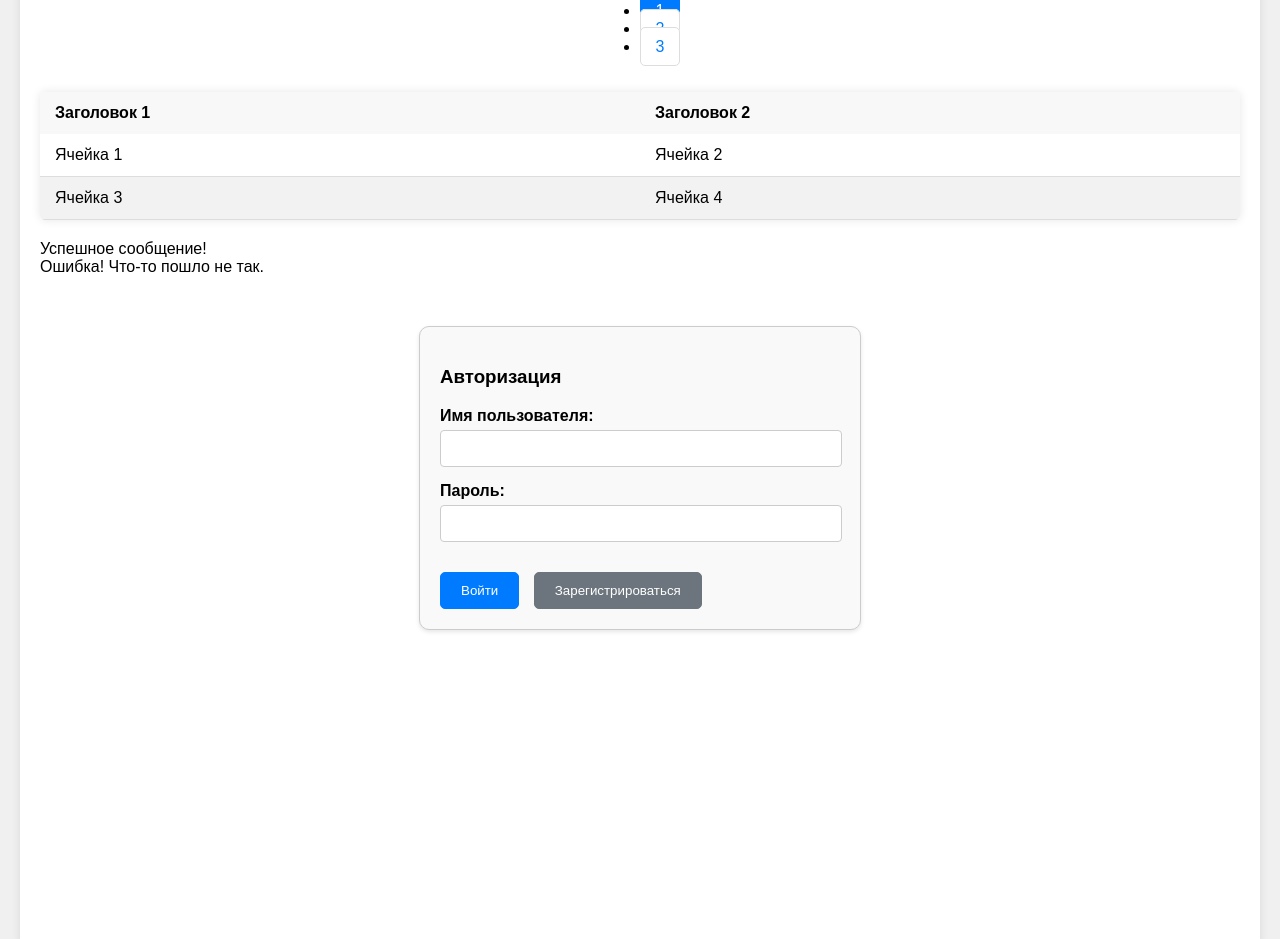
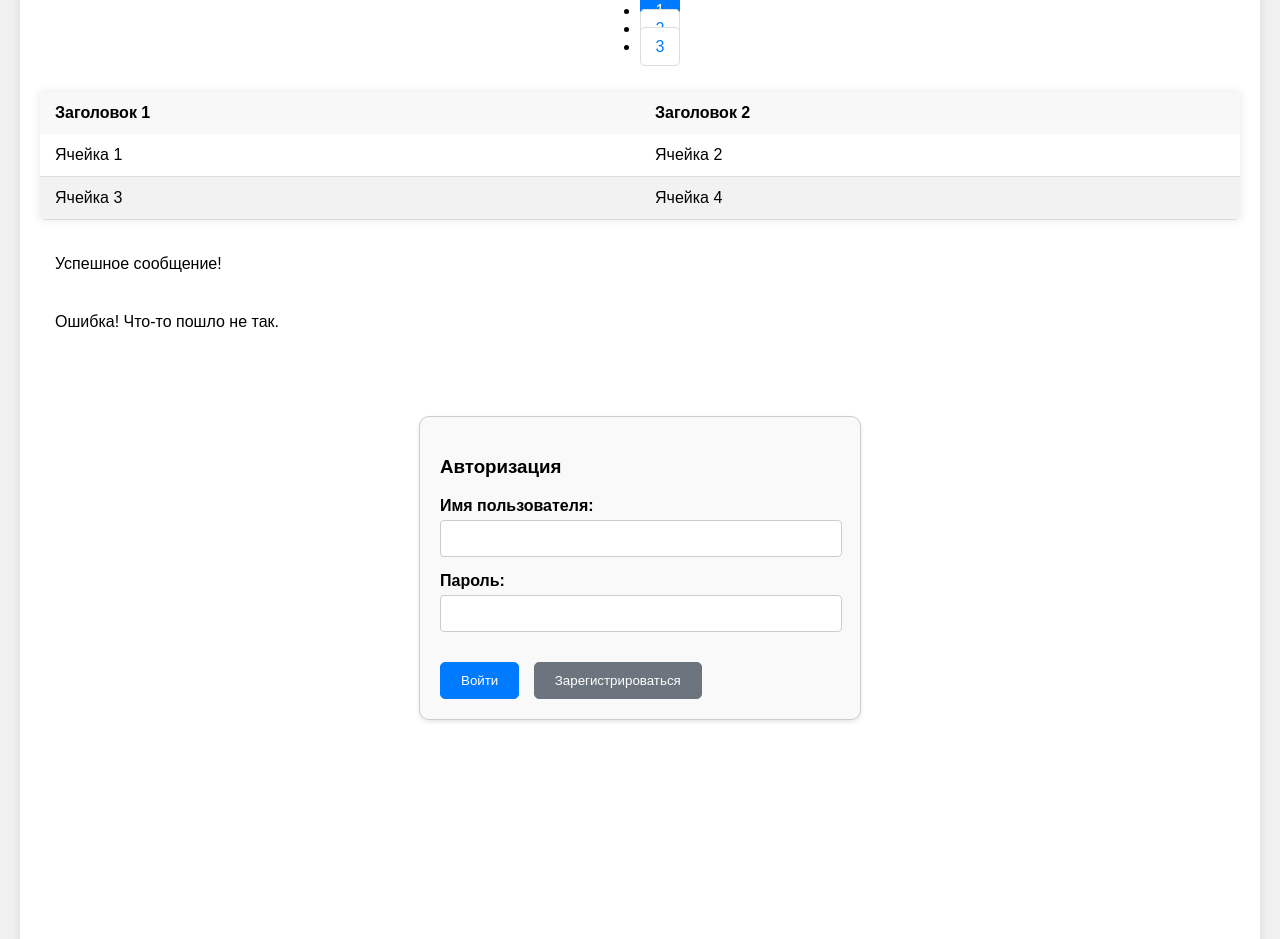
Before and after one commit to LimiXs/log_help_rep-, a Django app: page /test/ in a window 1280 px wide. Shown: the part 713-1652 px from the top of the page. Run offline with Django 5.2, Linux system fonts and the light colour scheme; parts of the project's set-up code (start-up, migrations or seed data) failed here and were passed over.

Commit message:
collected static

```diff
--- a/loghelper/static/css/authorization.css
+++ b/loghelper/static/css/authorization.css
@@ -1,4 +1,4 @@
-/* authorization.css */
+/* authorization.css authorization.css*/
 .form-container-auth {
     display: flex;
     justify-content: center;
@@ -69,3 +69,16 @@
     background-color: #5a6268;
     border-color: #545b62;
 }
+
+.alert-container {
+    margin-bottom: 20px; /* Отступ между сообщениями и кнопками */
+}
+
+.btn-group {
+    margin-top: 15px; /* Отступ сверху, чтобы кнопки не прилегали к сообщениям */
+}
+
+.alert {
+    padding: 15px;
+    margin-bottom: 10px; /* Отступы между сообщениями */
+}
--- a/loghelper/static/css/button.css
+++ b/loghelper/static/css/button.css
@@ -1,4 +1,4 @@
-/* Button styles */
+/* Button styles button.css */
 .btn-primary, .btn-secondary {
     margin-top: 15px;
     color: #fff;
--- a/loghelper/static/css/content.css
+++ b/loghelper/static/css/content.css
@@ -1,4 +1,4 @@
-/* Content area styles */
+/* Content area styles content.css */
 .content {
     padding: 20px; /* Добавление отступов внутри контентной области */
     background-color: #fff; /* Белый фон контентной области */
--- a/loghelper/static/css/form.css
+++ b/loghelper/static/css/form.css
@@ -1,4 +1,4 @@
-/* Form styles */
+/* form.css styles */
 .search-form {
     display: flex;
     flex-direction: column;
--- a/loghelper/static/css/global.css
+++ b/loghelper/static/css/global.css
@@ -1,4 +1,4 @@
-/* Global styles */
+/* Global styles global.css */
 body {
     background-color: #f0f0f0; /* Светло-серый фон для всей страницы */
     margin: 0;
--- a/loghelper/static/css/menu.css
+++ b/loghelper/static/css/menu.css
@@ -1,4 +1,4 @@
-/* Общие стили для меню */
+/* Общие стили для меню menu.css */
 .menu {
     margin-right: 25px;
     display: flex;
--- a/loghelper/static/css/pagination.css
+++ b/loghelper/static/css/pagination.css
@@ -1,4 +1,4 @@
-/* Pagination styles */
+/* Pagination styles pagination.css */
 .pagination {
     display: flex;
     justify-content: center;
--- a/loghelper/static/css/table.css
+++ b/loghelper/static/css/table.css
@@ -1,4 +1,4 @@
-/* Table styles */
+/* Table styles table.css */
 .table {
     width: 100%;
     border-collapse: collapse;
@@ -7,7 +7,6 @@
     border-radius: 5px; /* Закругление углов таблицы */
     overflow: hidden; /* Гарантия видимости закругленных углов */
     box-shadow: 0 0 10px rgba(0, 0, 0, 0.1); /* Ненавязчивая тень вокруг таблицы */
-
 }
 
 .table th, .table td {
@@ -26,7 +25,6 @@
 .table th a {
     text-decoration: none; /* Убираем подчеркивание у ссылок внутри заголовка */
 }
-
 
 .table tr:nth-child(even) {
     background-color: #f2f2f2; /* Светло-серый фон для чётных строк */
@@ -60,3 +58,8 @@
     background-color: #218838; /* Тёмно-зелёный цвет при наведении */
     border-color: #1e7e34; /* Тёмно-зелёная рамка при наведении */
 }
+
+.table-cell-wrap {
+    word-wrap: break-word;
+    white-space: normal;
+}
```
